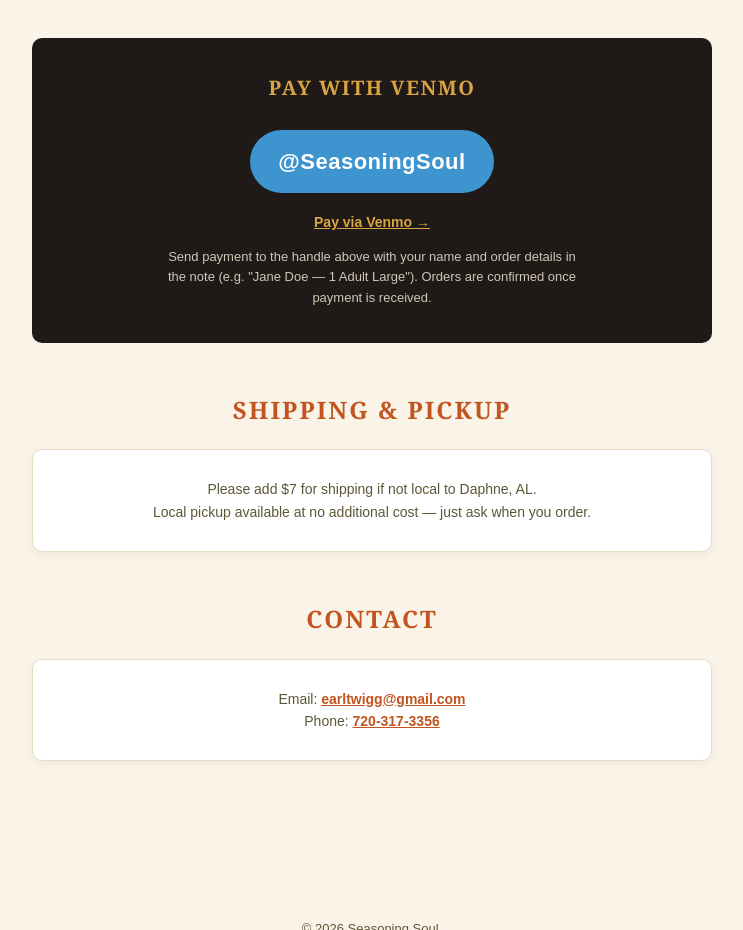
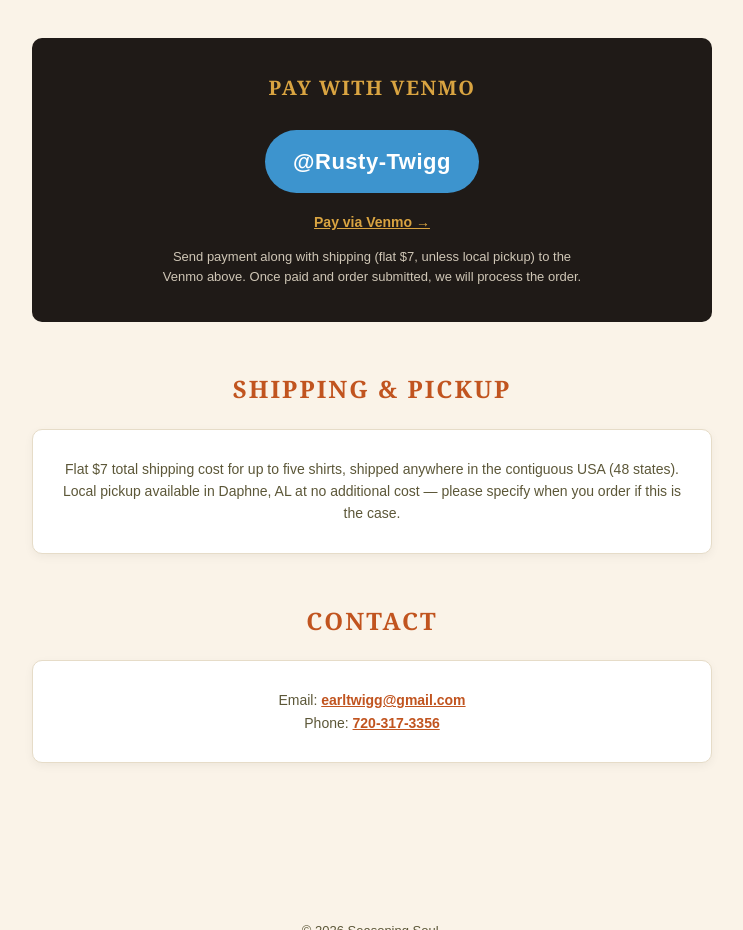
Before and after one commit to seasoningsoul/seasoning-soul, a plain HTML site: page index.html in a window 1280 px wide. Shown: the part 1800-2730 px from the top of the page, without its empty margins (268-1011 px from the left). Drawn offline with Linux system fonts and the light colour scheme.

Commit message:
Add files via upload

```diff
--- a/index.html
+++ b/index.html
@@ -385,9 +385,9 @@
   <section>
     <div class="venmo-section">
       <h3>Pay with Venmo</h3>
-      <div class="venmo-handle">@SeasoningSoul</div>
-      <p><a href="https://account.venmo.com/u/seasoningsoul" target="_blank" rel="noopener" style="color: var(--gold); font-family: Arial, sans-serif; font-size: 14px; font-weight: bold;">Pay via Venmo &rarr;</a></p>
-      <p class="venmo-note">Send payment to the handle above with your name and order details in the note (e.g. "Jane Doe — 1 Adult Large"). Orders are confirmed once payment is received.</p>
+      <div class="venmo-handle">@Rusty-Twigg</div>
+      <p><a href="https://venmo.com/u/Rusty-Twigg" target="_blank" rel="noopener" style="color: var(--gold); font-family: Arial, sans-serif; font-size: 14px; font-weight: bold;">Pay via Venmo &rarr;</a></p>
+      <p class="venmo-note">Send payment along with shipping (flat $7, unless local pickup) to the Venmo above. Once paid and order submitted, we will process the order.</p>
     </div>
   </section>
 
@@ -395,8 +395,8 @@
     <h2>Shipping &amp; Pickup</h2>
     <div class="shirt-card">
       <p style="font-family: Arial, sans-serif; color: var(--olive); font-size: 14px;">
-        Please add $7 for shipping if not local to Daphne, AL.<br>
-        Local pickup available at no additional cost — just ask when you order.
+        Flat $7 total shipping cost for up to five shirts, shipped anywhere in the contiguous USA (48 states).<br>
+        Local pickup available in Daphne, AL at no additional cost — please specify when you order if this is the case.
       </p>
     </div>
   </section>
```
